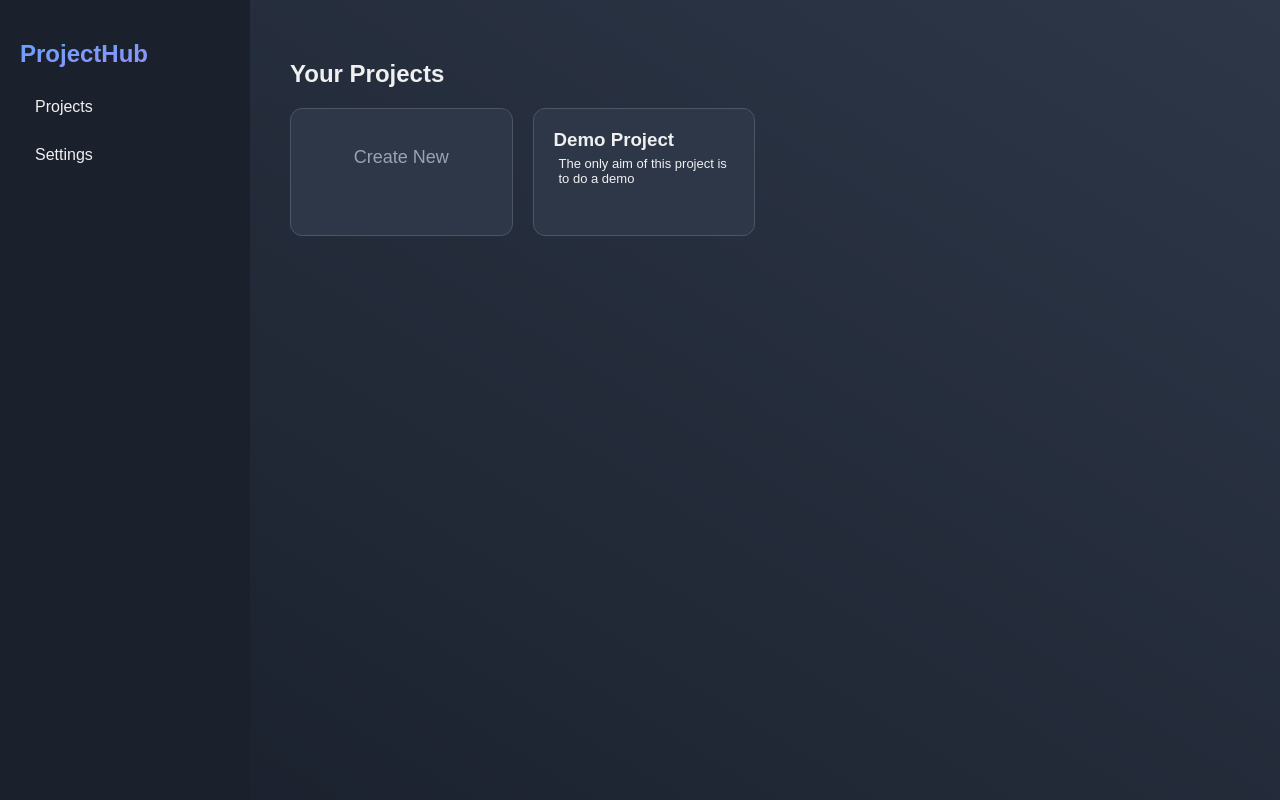
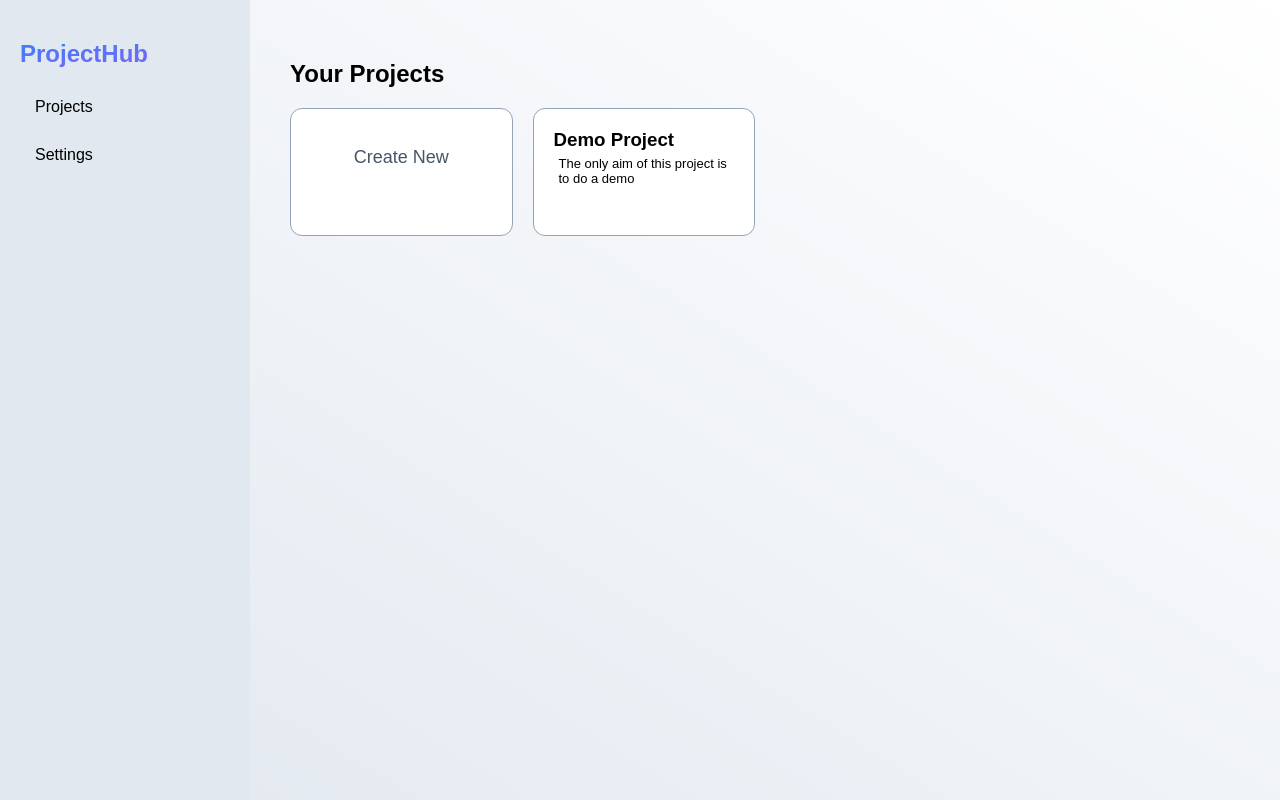
Before and after one commit to Minijump/Squirrel, a FastAPI app: page /projects/ in a window 1280 px wide. Run offline with FastAPI, Linux system fonts and the light colour scheme; parts of the project's set-up code (start-up, migrations or seed data) failed here and were passed over.

Commit message:
[MVP] avoid theme glitch maximum

```diff
--- a/app/app_settings/templates/app_settings.html
+++ b/app/app_settings/templates/app_settings.html
@@ -3,9 +3,10 @@
 <head>
     <meta charset="UTF-8">
     <meta name="viewport" content="width=device-width, initial-scale=1.0">
-    <title>App Settings</title>
+    {% include 'utils/ui_manager/theme_manager/theme_head.html' %}
     <link href="{{ url_for('projects_static', path='css/style.css') }}" rel="stylesheet">
     <link href="{{ url_for('app_settings_static', path='css/settings.css') }}" rel="stylesheet">
+    <title>App Settings</title>
 </head>
 <body>
     <div class="container">
--- a/app/data_sources/templates/data_source_settings.html
+++ b/app/data_sources/templates/data_source_settings.html
@@ -3,8 +3,9 @@
 <head>
     <meta charset="UTF-8">
     <meta name="viewport" content="width=device-width, initial-scale=1.0">
+    {% include 'utils/ui_manager/theme_manager/theme_head.html' %}
+    <link href="{{ url_for('data_sources_static', path='css/style.css') }}" rel="stylesheet">
     <title>Source Settings</title>
-    <link href="{{ url_for('data_sources_static', path='css/style.css') }}" rel="stylesheet">
 </head>
 <body>
     <div class="container">
--- a/app/data_sources/templates/data_sources.html
+++ b/app/data_sources/templates/data_sources.html
@@ -3,8 +3,9 @@
 <head>
     <meta charset="UTF-8">
     <meta name="viewport" content="width=device-width, initial-scale=1.0">
+    {% include 'utils/ui_manager/theme_manager/theme_head.html' %}
+    <link href="{{ url_for('data_sources_static', path='css/style.css') }}" rel="stylesheet">
     <title>Data sources</title>
-    <link href="{{ url_for('data_sources_static', path='css/style.css') }}" rel="stylesheet">
 </head>
 <body>
   <div class="container">
--- a/app/pipelines/templates/pipeline.html
+++ b/app/pipelines/templates/pipeline.html
@@ -3,8 +3,9 @@
 <head>
     <meta charset="UTF-8">
     <meta name="viewport" content="width=device-width, initial-scale=1.0">
+    {% include 'utils/ui_manager/theme_manager/theme_head.html' %}
+    <link href="{{ url_for('pipeline_static', path='css/style.css') }}" rel="stylesheet">
     <title>Pipeline</title>
-    <link href="{{ url_for('pipeline_static', path='css/style.css') }}" rel="stylesheet">
 </head>
 <body>
     <div class="container">
--- a/app/projects/templates/project_settings.html
+++ b/app/projects/templates/project_settings.html
@@ -3,8 +3,9 @@
 <head>
     <meta charset="UTF-8">
     <meta name="viewport" content="width=device-width, initial-scale=1.0">
+    {% include 'utils/ui_manager/theme_manager/theme_head.html' %}
+    <link href="{{ url_for('projects_static', path='css/style.css') }}" rel="stylesheet">
     <title>Project Settings</title>
-    <link href="{{ url_for('projects_static', path='css/style.css') }}" rel="stylesheet">
 </head>
 <body>
     <div class="container">
--- a/app/projects/templates/projects.html
+++ b/app/projects/templates/projects.html
@@ -3,8 +3,9 @@
   <head>
     <meta charset="UTF-8">
     <meta name="viewport" content="width=device-width, initial-scale=1.0">
+    {% include 'utils/ui_manager/theme_manager/theme_head.html' %}
+    <link href="{{ url_for('projects_static', path='css/style.css') }}" rel="stylesheet">
     <title>Squirrel Home</title>
-    <link href="{{ url_for('projects_static', path='css/style.css') }}" rel="stylesheet">
   </head>
   <body>
     <div class="container">
--- a/app/tables/templates/tables.html
+++ b/app/tables/templates/tables.html
@@ -3,8 +3,9 @@
 <head>
     <meta charset="UTF-8">
     <meta name="viewport" content="width=device-width, initial-scale=1.0">
+    {% include 'utils/ui_manager/theme_manager/theme_head.html' %}
+    <link href="{{ url_for('tables_static', path='css/style.css') }}" rel="stylesheet">
     <title>Tables</title>
-    <link href="{{ url_for('tables_static', path='css/style.css') }}" rel="stylesheet">
 </head>
 <body>
     <div class="container">
--- a/app/utils/templates/projects_error.html
+++ b/app/utils/templates/projects_error.html
@@ -3,8 +3,9 @@
 <head>
     <meta charset="UTF-8">
     <meta name="viewport" content="width=device-width, initial-scale=1.0">
+    {% include 'utils/ui_manager/theme_manager/theme_head.html' %}
+    <link href="{{ url_for('projects_static', path='css/style.css') }}" rel="stylesheet">
     <title>Squirrel Home: Error</title>
-    <link href="{{ url_for('projects_static', path='css/style.css') }}" rel="stylesheet">
 </head>
 <body>
     <div class="container">
--- a/app/utils/templates/tables_error.html
+++ b/app/utils/templates/tables_error.html
@@ -3,8 +3,9 @@
     <head>
         <meta charset="UTF-8">
         <meta name="viewport" content="width=device-width, initial-scale=1.0">
+        {% include 'utils/ui_manager/theme_manager/theme_head.html' %}
+        <link href="{{ url_for('projects_static', path='css/style.css') }}" rel="stylesheet">
         <title>Tables: Error</title>
-        <link href="{{ url_for('projects_static', path='css/style.css') }}" rel="stylesheet">
     </head>
     <div class="container">
         <aside>
--- a/app/utils/ui_manager/theme_manager/theme.js
+++ b/app/utils/ui_manager/theme_manager/theme.js
@@ -1,73 +1,61 @@
 class ThemeManager {
     constructor() {
         this.storageKey = 'squirrel-theme';
-        this.themes = {
-            dark: 'dark',
-            light: 'light'
-        };
+        this.themes = { dark: 'dark', light: 'light' };
         this.init();
     }
 
     init() {
         const savedTheme = this.getSavedTheme();
         this.applyTheme(savedTheme);
-
         this.updateThemeControls(savedTheme);
     }
 
     getSavedTheme() {
         const saved = localStorage.getItem(this.storageKey);
-        return saved && Object.values(this.themes).includes(saved) ? saved : this.themes.dark;
+        if (saved && (saved === this.themes.dark || saved === this.themes.light)) return saved;
+        return (window.matchMedia && window.matchMedia('(prefers-color-scheme: light)').matches)
+            ? this.themes.light
+            : this.themes.dark;
     }
 
     applyTheme(theme) {
         const html = document.documentElement;
-
-        if (theme === this.themes.light) html.setAttribute('data-theme', 'light');
+        const isLight = theme === this.themes.light;
+        const alreadyLight = html.hasAttribute('data-theme');
+        if (isLight === alreadyLight) {
+            localStorage.setItem(this.storageKey, theme);
+            return;
+        }
+        if (isLight) html.setAttribute('data-theme', 'light');
         else html.removeAttribute('data-theme');
-
         localStorage.setItem(this.storageKey, theme);
     }
 
     setTheme(theme) {
-        if (!Object.values(this.themes).includes(theme)) {
+        if (theme !== this.themes.dark && theme !== this.themes.light) {
             console.warn(`Invalid theme: ${theme}`);
             return;
         }
-
         this.applyTheme(theme);
         this.updateThemeControls(theme);
-
-        window.dispatchEvent(new CustomEvent('themeChanged', {
-            detail: { theme }
-        }));
+        window.dispatchEvent(new CustomEvent('themeChanged', { detail: { theme } }));
     }
 
     getCurrentTheme() {
-        return document.documentElement.hasAttribute('data-theme')
-            ? this.themes.light
-            : this.themes.dark;
+        return document.documentElement.hasAttribute('data-theme') ? this.themes.light : this.themes.dark;
     }
 
     updateThemeControls(theme) {
         const themeSelects = document.querySelectorAll('[data-theme-select]');
-        themeSelects.forEach(select => {
-            if (select.value !== theme) {
-                select.value = theme;
-            }
-        });
+        themeSelects.forEach(select => { if (select.value !== theme) select.value = theme; });
     }
 
     static getInstance() {
-        if (!window.themeManager) {
-            window.themeManager = new ThemeManager();
-        }
+        if (!window.themeManager) window.themeManager = new ThemeManager();
         return window.themeManager;
     }
 }
 
-// Add theme before dom is loaded to avoid flash of default theme (still flash sometimes)
-(function() {
-    ThemeManager.getInstance()
-})();
+(function () { ThemeManager.getInstance(); })();
 export { ThemeManager };
--- /dev/null
+++ b/app/utils/ui_manager/theme_manager/theme_head.html
@@ -0,0 +1,14 @@
+<meta name="color-scheme" content="dark light">
+<script>
+    (function () {
+        var d = document.documentElement;
+        try {
+            var saved = localStorage.getItem('squirrel-theme');
+            if (!saved) {
+                saved = (window.matchMedia && window.matchMedia('(prefers-color-scheme: light)').matches) ? 'light' : 'dark';
+            }
+            if (saved === 'light') d.setAttribute('data-theme', 'light');
+            else d.removeAttribute('data-theme');
+        } catch (_) {}
+    })();
+</script>
```
Also changed, not shown: README.md.
